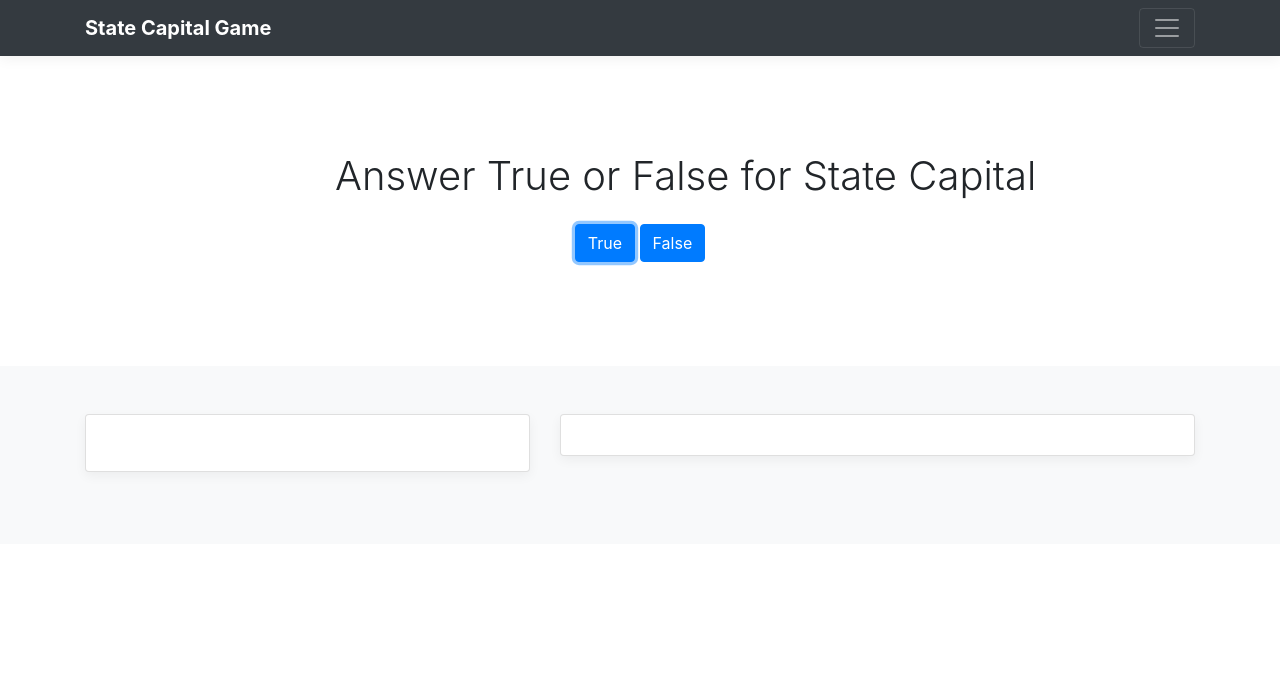
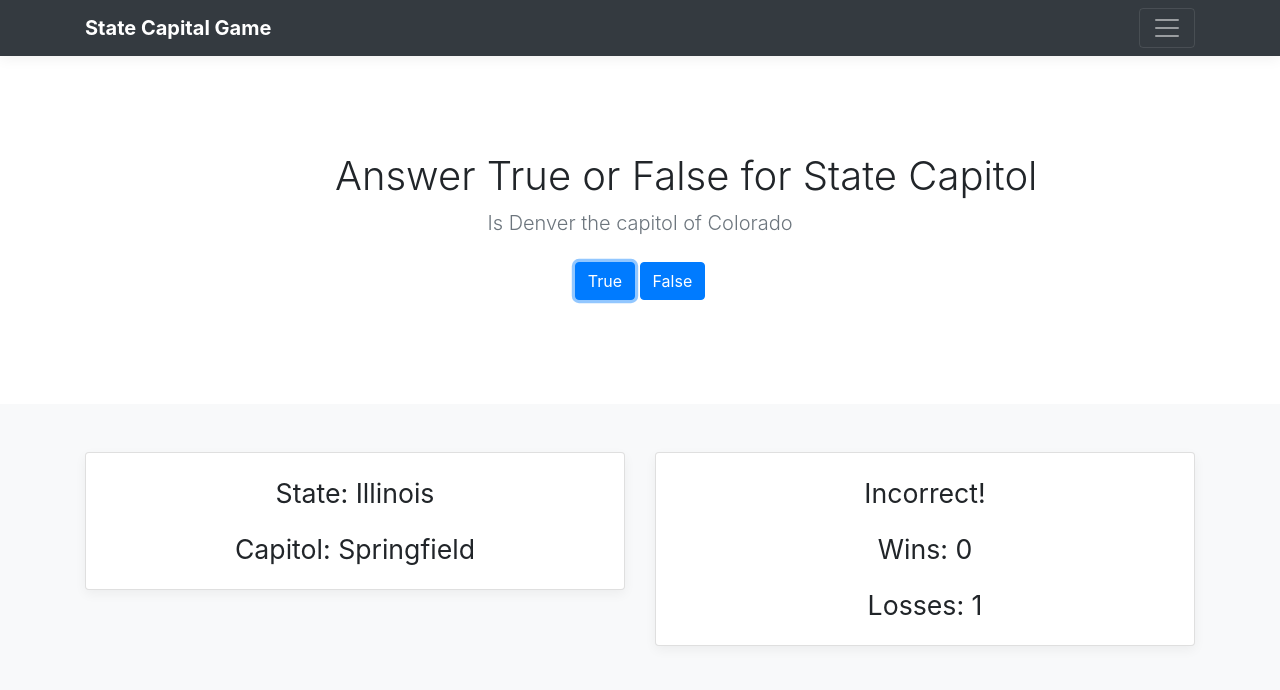
Before and after one commit to AndrewBrooking/Group-Activity-1, a plain HTML site: page index.html in a window 1280 px wide. Both pictures are taken after a click on the button "True". Drawn offline with nearby package versions, Linux system fonts and the light colour scheme.

Commit message:
Finished logic and polished design

```diff
--- a/assets/css/style.css
+++ b/assets/css/style.css
@@ -8,6 +8,7 @@
   margin-bottom: 0;
   background-color: #fff;
 }
+
 @media (min-width: 768px) {
   .jumbotron {
     padding-top: calc(var(--jumbotron-padding-y) * 2);
@@ -36,4 +37,10 @@
   margin-bottom: .25rem;
 }
 
-  .box-shadow { box-shadow: 0 .25rem .75rem rgba(0, 0, 0, .05); }
+.box-shadow {
+  box-shadow: 0 .25rem .75rem rgba(0, 0, 0, .05);
+}
+
+.card-text {
+  font-size: 20pt;
+}
--- a/assets/javascript/main.js
+++ b/assets/javascript/main.js
@@ -1,18 +1,59 @@
 $(document).ready(function() {
     var currentState;
     var questionCapital;
+    var wins = 0;
+    var losses = 0;
+
+    pickState();
+    displayQuestion();
 
     function pickState() {
         currentState = states[Math.floor(Math.random() * states.length)];
 
-        if (flip <= 0.49) {
+        if (Math.random() <= 0.49) {
             questionCapital = currentState.capital;
         } else {
             questionCapital = states[Math.floor(Math.random() * states.length)].capital;
         }
     }
 
-    function displayQuestion(){
-        $('#question').text('is ' + questionCapital + ' the capital for' + currentState.state);
+    function setStateInfo() {
+        $("#state-name").text("State: " + currentState.state);
+        $("#state-capital").text("Capitol: " + currentState.capital);
     }
+
+    function setStats(status) {
+        var msg1 = "Good job!";
+        var msg2 = "Correct!";
+
+        if (!status) {
+            msg1 = "Nice Try!";
+            msg2 = "Incorrect!";
+        }
+
+        alert(msg1 + " Try again!");
+        $("#status").text(msg2);
+        $("#wins").text("Wins: " + wins);
+        $("#losses").text("Losses: " + losses);
+    }
+
+    function displayQuestion() {
+        $('#question').text('Is ' + questionCapital + ' the capitol of ' + currentState.state);
+    }
+
+    $(".btn").on("click", function () {
+        var flag = currentState.capital === questionCapital;
+
+        if (($(this).attr("id") === "true" && flag) || ($(this).attr("id") === "false" && !flag)) {
+            wins++;
+            setStats(true);
+        } else {
+            losses++;
+            setStats(false);
+        }
+
+        setStateInfo();
+        pickState();
+        displayQuestion();
+    });
 });
--- a/index.html
+++ b/index.html
@@ -56,7 +56,7 @@
 
         <section class="jumbotron text-center">
             <div class="container">
-                <h1 class="jumbotron-heading mx-auto text-nowrap">Answer True or False for State Capital</h1>
+                <h1 class="jumbotron-heading mx-auto text-nowrap">Answer True or False for State Capitol</h1>
                 <p class="lead text-muted" id="question"></p>
                 <p>
                     <button class="btn btn-primary my-2" id="true">True</button>
@@ -68,18 +68,24 @@
         <div class="album py-5 bg-light">
             <div class="container">
 
-                <div class="row">
-                    <div class="col-md-5">
+                <div class="row text-center">
+
+                    <div class="col-md-6">
                         <div class="card mb-4 box-shadow">
                             <div class="card-body" id="state-info">
-                                <p class="card-text" id="state-name"></p>
-                                <p class="card-text" id="state-capital"></p>
+                                <p class="card-text" id="state-name">State: </p>
+                                <p class="card-text" id="state-capital">Capitol: </p>
                             </div>
                         </div>
                     </div>
-                    <div class="col-md-7">
+
+                    <div class="col-md-6">
                         <div class="card mb-4 box-shadow">
-                            <div class="card-body" id="state-img"></div>
+                            <div class="card-body" id="stats">
+                                <p class="card-text" id="status">-</p>
+                                <p class="card-text" id="wins">Wins: 0</p>
+                                <p class="card-text" id="losses">Losses: 0</p>
+                            </div>
                         </div>
                     </div>
 
```
Lines whose indentation alone changed are shown as unchanged.
